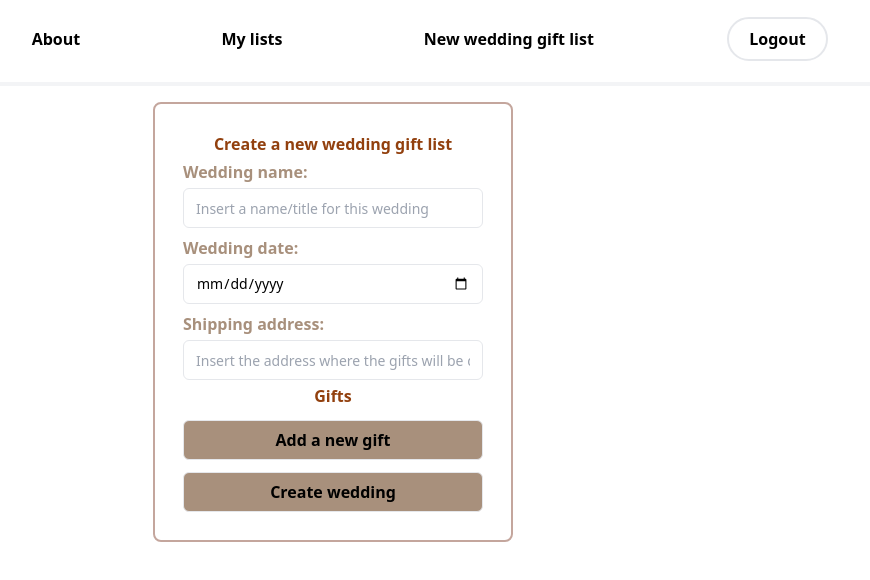
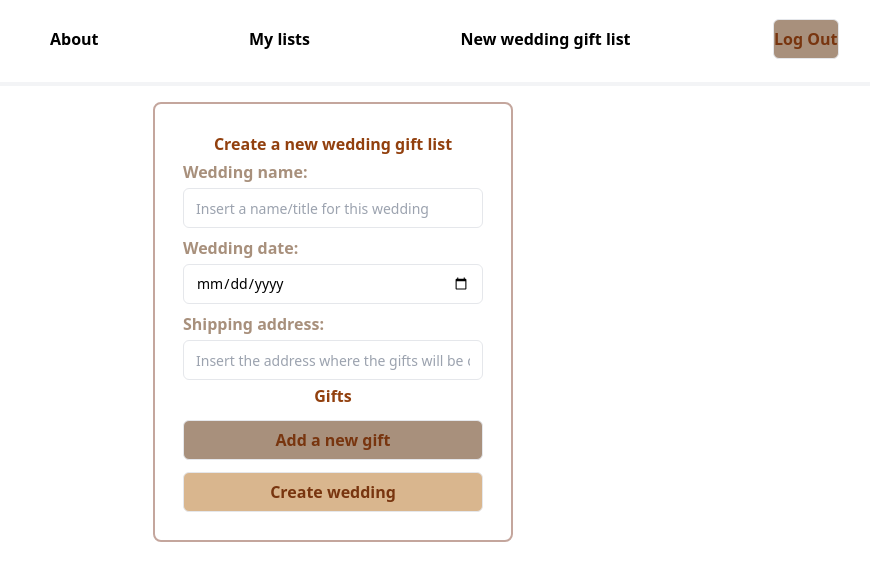
Before and after one commit to Tute24/wgl-app, a Next.js app in the folder frontend/: page /createList in a window 1280 px wide. Shown: the top 580 px of the page, without its empty margins (307-1177 px from the left). Built offline with nearby package versions, Linux system fonts and the light colour scheme; sample sign-in values are in the browser's storage.

Commit message:
refactor: changed the user button props and adjusted it on every page

```diff
--- a/frontend/src/app/createList/(components)/NewListForm/NewList.tsx
+++ b/frontend/src/app/createList/(components)/NewListForm/NewList.tsx
@@ -9,7 +9,7 @@ import { SubmitHandler, useFieldArray, useForm } from 'react-hook-form'
 import { z } from 'zod'
 import InputContainer from '@/components/Common/input-container/input-container'
 import UserButton from '@/components/Common/buttons/user-button/user-button'
-import SubmitButton from '@/components/Common/buttons/submit-button/submit-button'
+
 import Image from 'next/image'
 
 export type listData = z.infer<typeof newListSchema>
@@ -41,10 +41,7 @@ export default function GiftListForm() {
           <div className="flex justify-center items-center font-bold text-amber-800">
             <h2>Create a new wedding gift list</h2>
           </div>
-          <form
-            onSubmit={handleSubmit(onSubmit)}
-            className="flex flex-col "
-          >
+          <form onSubmit={handleSubmit(onSubmit)} className="flex flex-col ">
             <div className="gap-2">
               <InputContainer
                 label="Wedding name"
@@ -156,7 +153,12 @@ export default function GiftListForm() {
               </div>
             </div>
             <div className="mt-3">
-              <SubmitButton id="createWeddingButton" title="Create wedding" />
+              <UserButton
+                className="bg-paleGold hover:bg-warmBeige"
+                id="createWeddingButton"
+                content="Create wedding"
+                type="submit"
+              />
               <span
                 className={`font-bold flex justify-center ${
                   statusMessage === 'Wedding created successfully!'
--- a/frontend/src/app/giftList/[id]/(components)/giftCard/gift-card.tsx
+++ b/frontend/src/app/giftList/[id]/(components)/giftCard/gift-card.tsx
@@ -118,15 +118,13 @@ export default function GiftCard({
             </div>
             <div className="flex flex-row items-center justify-evenly w-full mb-2">
               <UserButton
-                bg={`green-400`}
-                bgHover={'bg-green-700'}
+              className='w-[100px] bg-green-500 hover:bg-green-400'
                 content="Confirm"
                 id="confirmButton"
                 onClick={useSubmitUpdate(updateProps, selectedGiftID)}
               />
               <UserButton
-                bg={'red-400'}
-                bgHover={'bg-red-700'}
+              className='w-[100px] bg-red-500 hover:bg-red-400'
                 content="Cancel"
                 id="cancelButton"
                 onClick={() => {
--- a/frontend/src/app/giftList/[id]/(components)/newGiftForm/newGift.tsx
+++ b/frontend/src/app/giftList/[id]/(components)/newGiftForm/newGift.tsx
@@ -45,7 +45,7 @@ export default function NewGiftForm() {
   return (
     <>
       <form onSubmit={handleSubmit(onSubmit)}>
-        <div>
+        <div className=''>
           <ul>
             {fields.map((gift, index) => (
               <li key={gift.id}>
@@ -102,9 +102,9 @@ export default function NewGiftForm() {
               </li>
             ))}
           </ul>
-          <div className="flex flex-col">
+          <div className="flex flex-col gap-1.5">
             <UserButton
-
+            className='min-w-[260px]'
             content = 'Add new gift'
             id='newGiftButton'
             onClick={(e) => {
@@ -114,12 +114,12 @@ export default function NewGiftForm() {
             />
             {fields.length > 0 && (
               <>
-                <button
-                  type="submit"
-                  className="font-semibold border-solid border-gray-200 border-2 rounded-3xl px-5 mt-2 py-2 mr-5 hover:bg-gray-200"
-                >
-                  Submit
-                </button>
+                <UserButton
+                className='bg-paleGold hover:bg-warmBeige'
+                type='submit'
+                content='Submit'
+                id='submitNewGiftButton'
+                />
               </>
             )}
           </div>
--- a/frontend/src/app/registerPage/(components)/RegistrationForms/RegistrationForm.tsx
+++ b/frontend/src/app/registerPage/(components)/RegistrationForms/RegistrationForm.tsx
@@ -2,13 +2,13 @@
 
 import useSubmitRegister from '@/app/registerPage/(hooks)/useSubmitRegister'
 import InputContainer from '@/components/Common/input-container/input-container'
-import SubmitButton from '@/components/Common/buttons/submit-button/submit-button'
 import { useContextWrap } from '@/contextAPI/context'
 import usersDataSchema from '@/zodSchemas/usersDataSchema'
 import { zodResolver } from '@hookform/resolvers/zod'
 import Link from 'next/link'
 import { SubmitHandler, useForm } from 'react-hook-form'
 import { z } from 'zod'
+import UserButton from '@/components/Common/buttons/user-button/user-button'
 
 type usersData = z.infer<typeof usersDataSchema>
 
@@ -90,7 +90,7 @@ export default function RegisterForm() {
                 )}
               </div>
               <div className="flex flex-col pt-2 flex-grow">
-                <SubmitButton id="registerButton" title="Sign Up!" />
+                <UserButton className='bg-paleGold hover:bg-warmBeige' id="registerButton" content="Sign Up!" type='submit' />
                 <span className="text-red-500 font-bold">{statusMessage}</span>
               </div>
               <div className="flex justify-center items-center mt-2">
--- a/frontend/src/components/Common/buttons/submit-button/submit-button.tsx
+++ /dev/null
@@ -1,18 +0,0 @@
-interface SubmitButtonProps {
-  id: string
-  title: string
-}
-
-export default function SubmitButton({ id, title }: SubmitButtonProps) {
-  return (
-    <div>
-      <button
-        className="text-black m-auto font-bold border-solid border bg-mutedTaupe hover:bg-dustyRose min-w-[300px] h-10 rounded-md"
-        type="submit"
-        id={id}
-      >
-        {title}
-      </button>
-    </div>
-  )
-}
--- a/frontend/src/components/Common/buttons/user-button/user-button.tsx
+++ b/frontend/src/components/Common/buttons/user-button/user-button.tsx
@@ -1,12 +1,23 @@
-interface UserButtonProps extends React.ButtonHTMLAttributes<HTMLButtonElement>{
+interface UserButtonProps
+  extends React.ButtonHTMLAttributes<HTMLButtonElement> {
   content: string
+  className?: string
 }
 
-export default function UserButton({ content }: UserButtonProps) {
+export default function UserButton({
+  content,
+  className,
+  onClick,
+  id,
+  type,
+}: UserButtonProps) {
   return (
     <div>
       <button
-        className={`text-black min-w-[100px] w-full font-bold border-solid border bg-mutedTaupe hover:bg-dustyRose h-10 rounded-md`}
+        type={type}
+        id={id}
+        onClick={onClick}
+        className={`text-amber-900 w-full font-bold border-solid border bg-mutedTaupe hover:bg-dustyRose h-10 rounded-md ${className || ''}`}
       >
         {content}
       </button>
--- a/frontend/src/components/Headers/LoggedHeader.tsx
+++ b/frontend/src/components/Headers/LoggedHeader.tsx
@@ -4,6 +4,7 @@ import { useContextWrap } from '@/contextAPI/context'
 import checkAuth from '@/functions/checkAuthFunction'
 import useLogOut from '@/functions/logOutFunction'
 import Link from 'next/link'
+import UserButton from '../Common/buttons/user-button/user-button'
 
 export default function LoggedHeader() {
   checkAuth()
@@ -43,11 +44,13 @@ export default function LoggedHeader() {
               </button>
             </Link>
           </div>
-          <div className="">
+          <div >
             <Link href="/">
-              <button onClick={logOut} className=" font-semibold border-solid border-gray-200 border-2 rounded-3xl px-5 py-2 mr-5 hover:bg-gray-200">
-                Logout
-              </button>
+              <UserButton
+              className='w-[100px] '
+              content='Log Out'
+              onClick={logOut}
+              />
             </Link>
             <div className="flex flex-row gap-3 items-center"></div>
           </div>
--- a/frontend/src/components/Headers/UnLoggedHeader.tsx
+++ b/frontend/src/components/Headers/UnLoggedHeader.tsx
@@ -1,10 +1,11 @@
 import Link from 'next/link'
+import UserButton from '../Common/buttons/user-button/user-button'
 
 export default function UnLoggedHeader() {
   return (
     <>
       <div className="py-4">
-        <nav className=" flex flex-col justify-center items-center text-xs sm:justify-evenly sm:flex-row w-full sm:text-base">
+        <nav className=" flex items-center justify-evenly flex-row">
           <div className="flex items-center">
             <Link href="/">
               <button type="button" className="px-5">
@@ -21,16 +22,12 @@ export default function UnLoggedHeader() {
               About
             </button>
           </div>
-          <div className="">
+          <div className="flex flex-row gap-4">
             <Link href="/registerPage">
-              <button className=" font-semibold border-solid border-gray-200 border-2 rounded-3xl px-5 py-2 mr-5 hover:bg-gray-200">
-                Register
-              </button>
+            <UserButton className="w-[100px] " content="Sign Up" />
             </Link>
             <Link href="/">
-              <button className="px-5 py-2 bg-black text-white font-bold rounded-3xl hover:bg-black">
-                Log In
-              </button>
+              <UserButton className="w-[100px] bg-paleGold hover:bg-warmBeige" content="Sign In" />
             </Link>
             <div className="flex flex-row gap-3 items-center"></div>
           </div>
```
